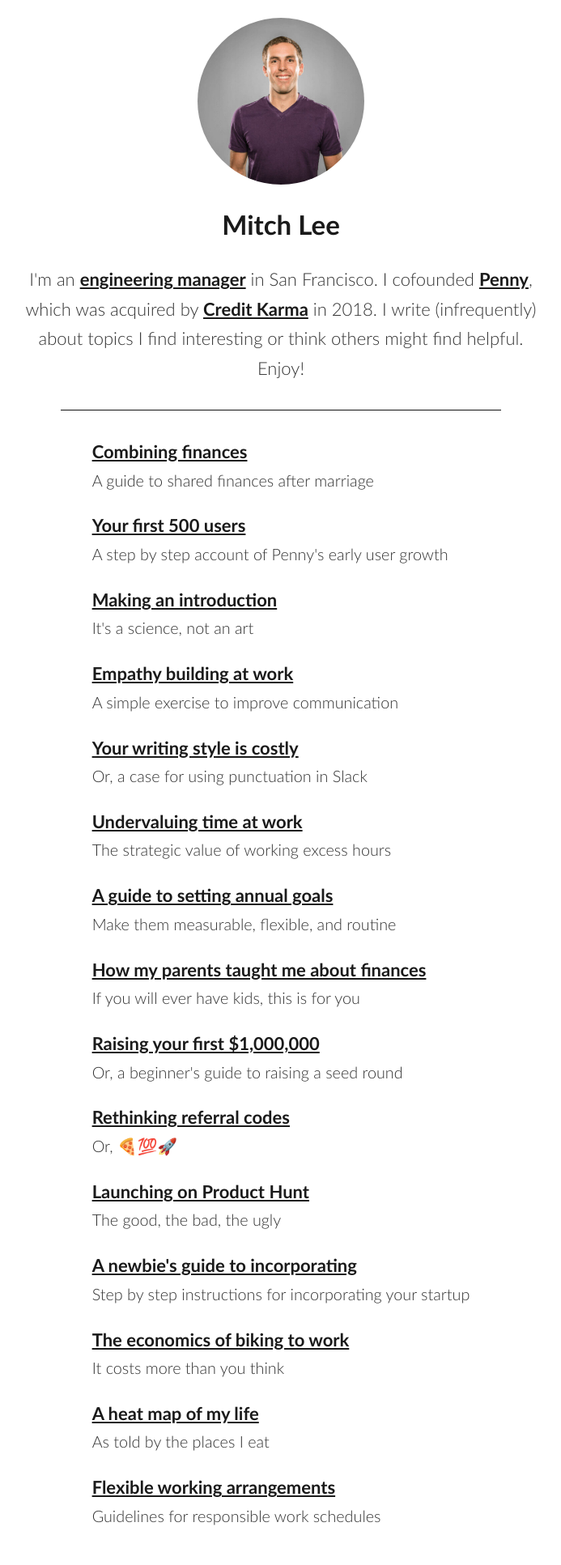
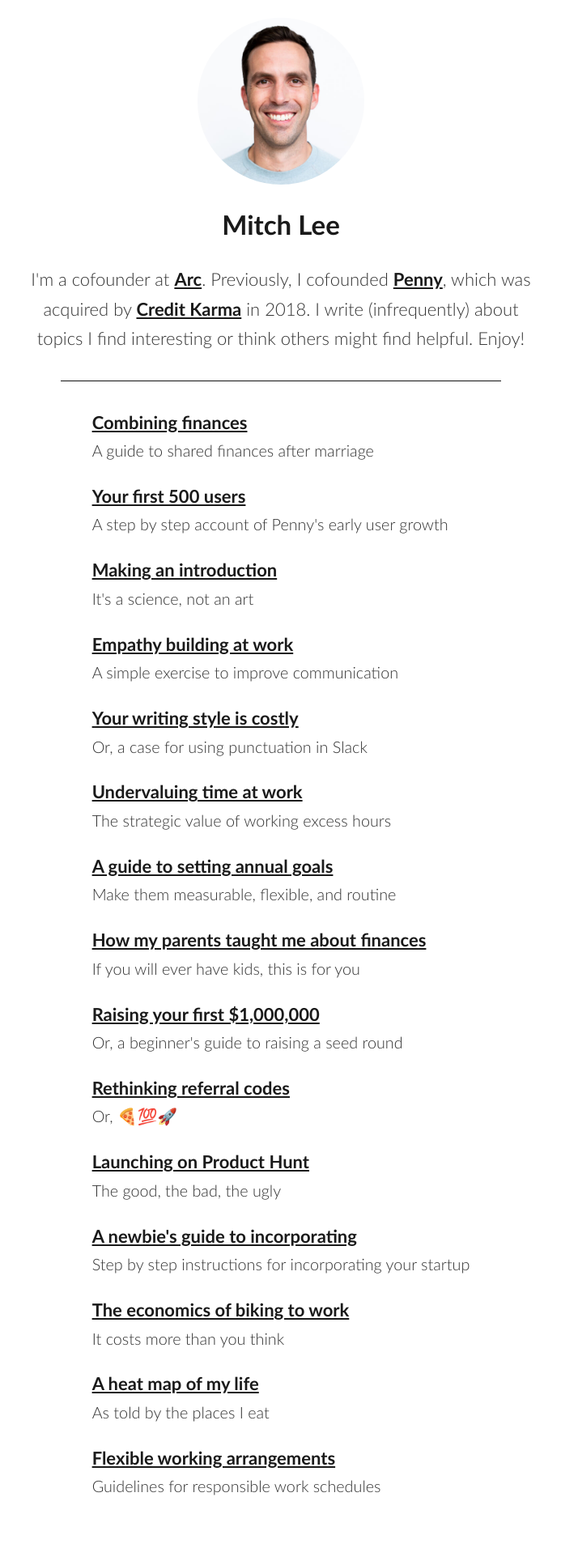
Before and after one commit to dontmitch/dontmitch.github.io, a Jekyll site: the page built from index.html, in a window 1280 px wide. Shown: the whole page at 81% size, without its empty margins (293-986 px from the left). Built offline with Jekyll 4.4.1, drawn with Linux system fonts in a browser that asks for light colours; after the commit the page ends 1896 px from its top, so only the background shows below that.

Commit message:
Update headshot and description.

```diff
--- a/index.html
+++ b/index.html
@@ -143,11 +143,11 @@
     <main>
       <header>
         <div class="image-wrap">
-          <img src="/assets/images/mitchlee-500x500.jpg" alt="Headshot of Mitch Lee">
+          <img src="/assets/images/mitchlee-headshot.jpg" alt="Headshot of Mitch Lee">
         </div>
         <h1>Mitch Lee</h1>
         <p>
-          I'm an <a href="https://mitchjlee.com">engineering manager</a> in San Francisco. I cofounded <a href="https://pennyapp.io">Penny</a>, which was acquired by <a href="https://www.creditkarma.com">Credit Karma</a> in 2018. I write (infrequently) about topics I find interesting or think others might find helpful. Enjoy!
+          I'm a cofounder at <a href="https://arcboats.com">Arc</a>. Previously, I cofounded <a href="https://pennyapp.io">Penny</a>, which was acquired by <a href="https://www.creditkarma.com">Credit Karma</a> in 2018. I write (infrequently) about topics I find interesting or think others might find helpful. Enjoy!
         </p>
       </header>
 
```
Also changed, not shown: assets/images/mitchlee-500x500.jpg (deleted), assets/images/mitchlee-headshot.jpg (added).
